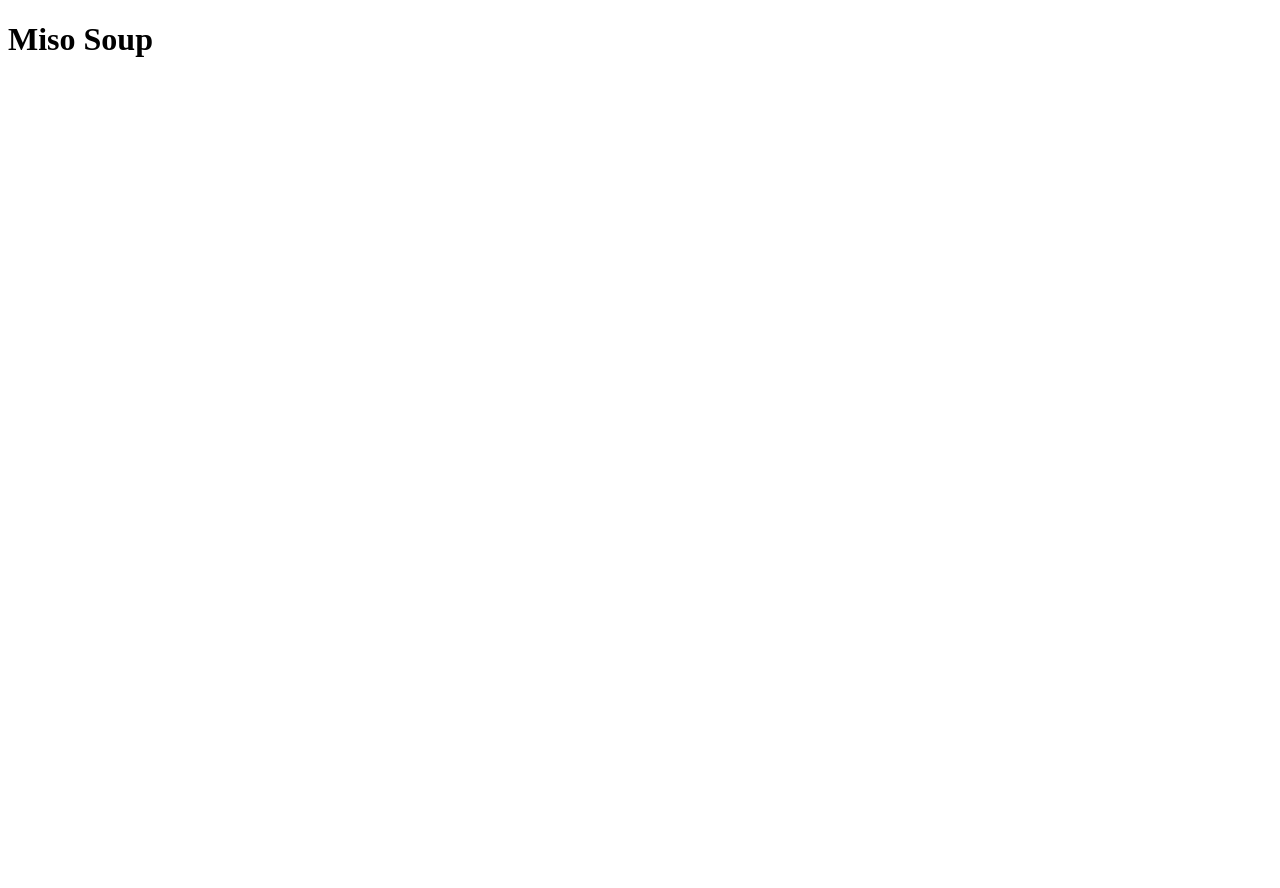
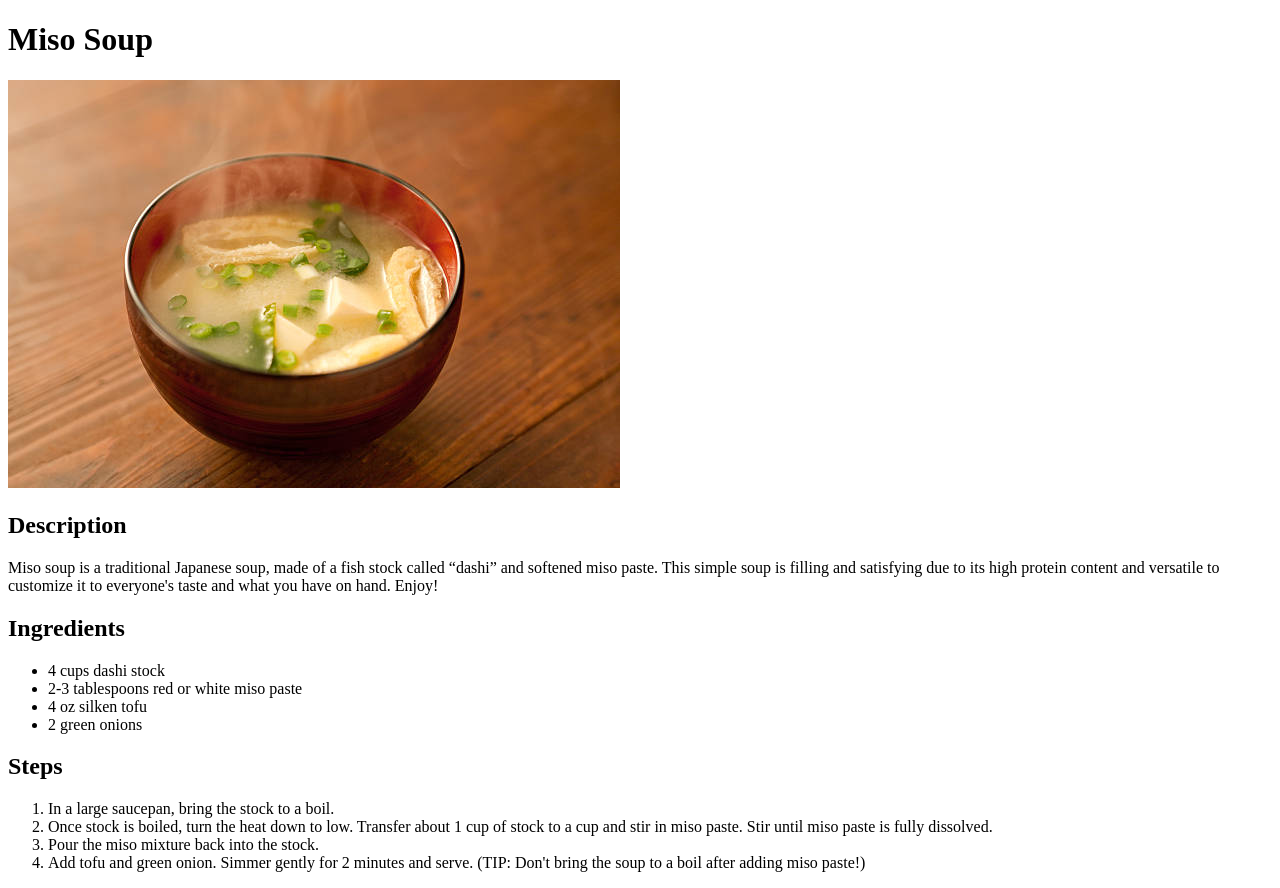
Before and after one commit to gozmaria/odin-recipes, a plain HTML site: page recipes/miso-soup.html in a window 1280 px wide. Before the commit the page ends 800 px from the top, so only its background shows below. Drawn offline with Linux system fonts and the light colour scheme; files that its build step writes are made by us from their sources.

Commit message:
Write content for miso-soup.html

```diff
--- a/recipes/miso-soup.html
+++ b/recipes/miso-soup.html
@@ -9,5 +9,24 @@
 </head>
 <body>
     <h1>Miso Soup</h1>
+    <img src="../images/miso-soup.jpg" alt="Miso soup in a bowl">
+    <h2>Description</h2>
+    <p>Miso soup is a traditional Japanese soup, made of a fish stock called “dashi” and softened miso paste.
+
+        This simple soup is filling and satisfying due to its high protein content and versatile to customize it to everyone's taste and what you have on hand. Enjoy!</p>
+    <h2>Ingredients</h2>
+    <ul>
+        <li>4 cups dashi stock</li>
+        <li>2-3 tablespoons red or white miso paste</li>
+        <li>4 oz silken tofu</li>
+        <li>2 green onions</li>
+    </ul>
+    <h2>Steps</h2>
+    <ol>
+        <li>In a large saucepan, bring the stock to a boil.</li>
+        <li>Once stock is boiled, turn the heat down to low. Transfer about 1 cup of stock to a cup and stir in miso paste. Stir until miso paste is fully dissolved.</li>
+        <li>Pour the miso mixture back into the stock.</li>
+        <li>Add tofu and green onion. Simmer gently for 2 minutes and serve. (TIP: Don't bring the soup to a boil after adding miso paste!)</li>
+    </ol>
 </body>
 </html>
```
Also changed, not shown: images/miso-soup.jpg (added).
